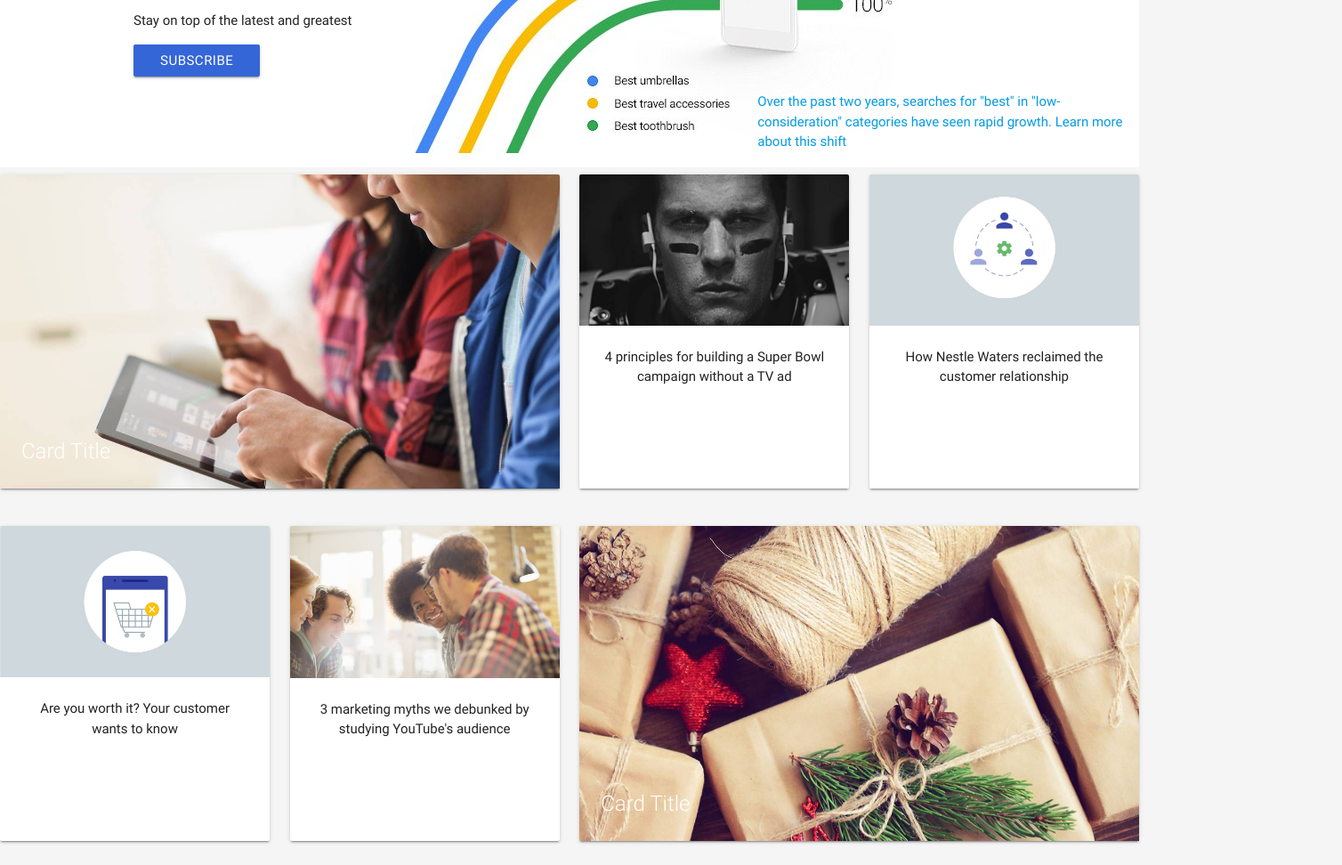
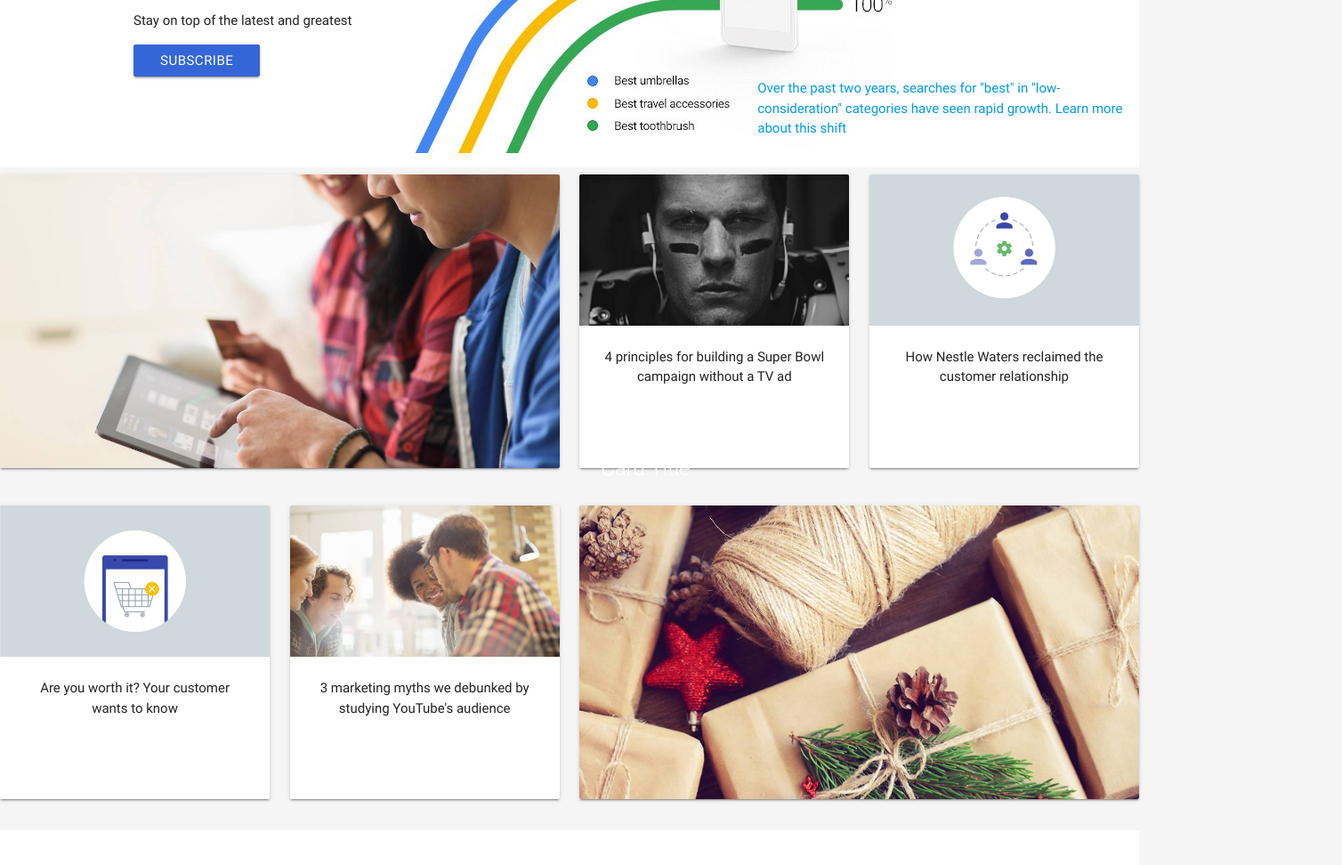
Before and after one commit to tbssnch/think-with-google, a plain HTML site: page index.html in a window 1280 px wide. Shown: the part 276-1248 px from the top of the page at 89% size, 1508 px wide, since content can reach past the window. Drawn offline with nearby package versions, Linux system fonts and the light colour scheme.

Commit message:
remove flex to rows and column. remove card image from html and set as background in css.

```diff
--- a/css/styles.css
+++ b/css/styles.css
@@ -51,14 +51,26 @@ body {
   position: relative;
 }
 
-.row {
-  display: flex;
+.tablet {
 }
 
-.col {
-  display: flex;
+.card {
+  height: 330px;
 }
 
+.cover-card {
+  background: url(../img/holiday-shoppers.jpg);
+  background-size: cover;
+}
+
+.cover-card2 {
+  background: url(../img/holiday.jpg);
+  background-size: cover;
+}
+
+.card-title {
+  position: fixed;
+}
 
 .card-content {
   text-align: center;
--- a/index.html
+++ b/index.html
@@ -48,9 +48,9 @@
       <div class="trends-1">
         <div class="row">
           <div class="col s12 m12 l6">
-            <div class="card">
+            <div class="card cover-card">
               <div class="card-image">
-                <img src="img/holiday-shoppers.jpg">
+                <!-- <img class="tablet" src="img/holiday-shoppers.jpg"> -->
                 <span class="card-title">Card Title</span>
               </div>
             </div>
@@ -108,9 +108,9 @@
       </div>
 
         <div class="col s12 m12 l6">
-          <div class="card">
+          <div class="card cover-card2">
             <div class="card-image">
-              <img src="img/holiday.jpg">
+              <!-- <img src="img/holiday.jpg"> -->
               <span class="card-title">Card Title</span>
             </div>
           </div>
```
